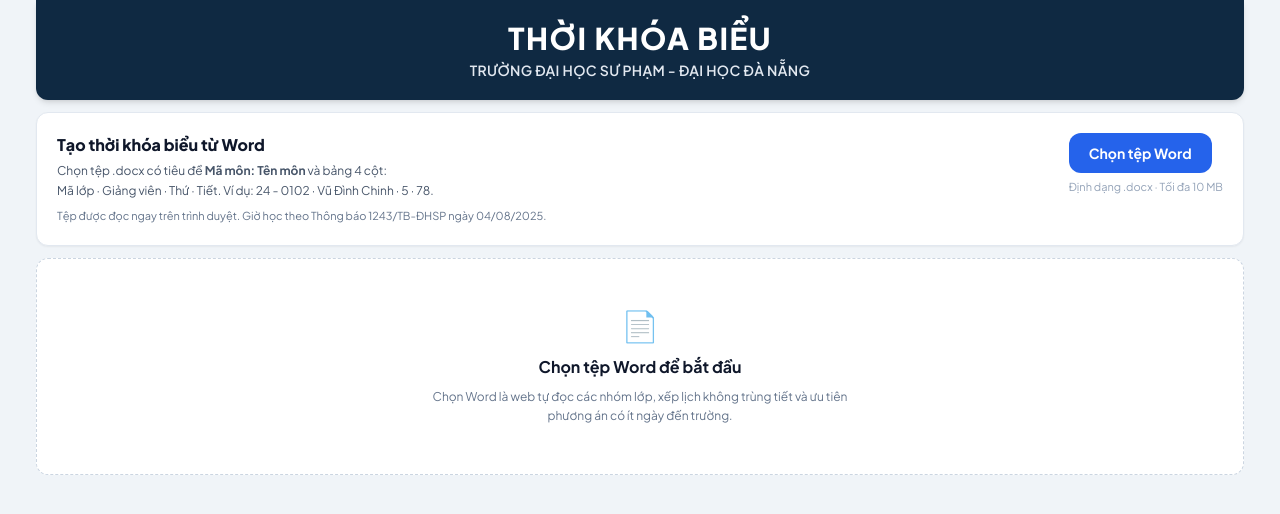
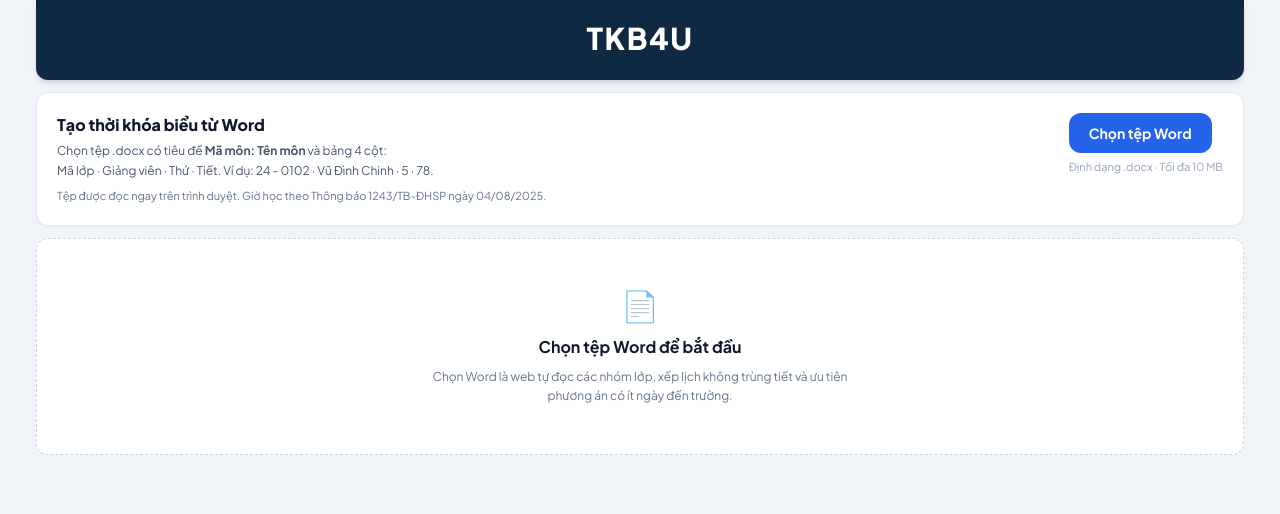
Before and after one commit to hung230206/tkb4myteacher, a plain HTML site: page index.html in a window 1280 px wide. Drawn offline with nearby package versions, Linux system fonts and the light colour scheme.

Commit message:
feat: rename timetable app to TKB4U

```diff
--- a/export-docx.js
+++ b/export-docx.js
@@ -66,8 +66,7 @@
     const number = options.number || 1;
     const warning = options.omittedCourses?.length ? paragraph(`Chưa bao gồm các môn thiếu lịch: ${options.omittedCourses.join('; ')}.`, {size: 18, after: 120}) : '';
     const skipped = options.issueCount ? paragraph(`Đã bỏ qua các nhóm có dữ liệu lỗi (${options.issueCount} dòng).`, {size: 18, after: 120}) : '';
-    const body = paragraph('THỜI KHÓA BIỂU', {style: 'Title', size: 30, bold: true, center: true, after: 100})
-      + paragraph('TRƯỜNG ĐẠI HỌC SƯ PHẠM - ĐẠI HỌC ĐÀ NẴNG', {center: true, size: 20, after: 80})
+    const body = paragraph('TKB4U', {style: 'Title', size: 30, bold: true, center: true, after: 100})
       + paragraph(`Phương án ${number} · ${solution.classes.length} môn · ${solution.numDays} ngày học mỗi tuần`, {center: true, size: 20, after: 140})
       + warning + skipped
       + paragraph('DANH SÁCH NHÓM LỚP TRONG THỜI KHÓA BIỂU', {bold: true, size: 26, after: 120, keepNext: true})
--- a/index.html
+++ b/index.html
@@ -3,7 +3,7 @@
 <head>
   <meta charset="UTF-8">
   <meta name="viewport" content="width=device-width, initial-scale=1.0">
-  <title>Thời Khóa Biểu - Trường Đại Học Sư Phạm - Đại Học Đà Nẵng</title>
+  <title>TKB4U</title>
 
   <!-- Tailwind CSS CDN -->
   <script src="https://cdn.tailwindcss.com"></script>
@@ -20,11 +20,8 @@
     <!-- HEADER GIỐNG HỆT ẢNH MẪU -->
     <div class="bg-[#0f2942] text-white py-5 px-4 text-center rounded-b-xl shadow-md">
       <h1 class="text-2xl sm:text-3xl font-extrabold tracking-wider uppercase mb-1">
-        THỜI KHÓA BIỂU
+        TKB4U
       </h1>
-      <p class="text-xs sm:text-sm font-semibold tracking-wide text-slate-200 uppercase">
-        TRƯỜNG ĐẠI HỌC SƯ PHẠM - ĐẠI HỌC ĐÀ NẴNG
-      </p>
     </div>
 
     <section class="bg-white p-4 sm:p-5 rounded-xl border border-slate-200 shadow-sm no-print" aria-labelledby="import-title">
```
Also changed, not shown: 1 other file.
